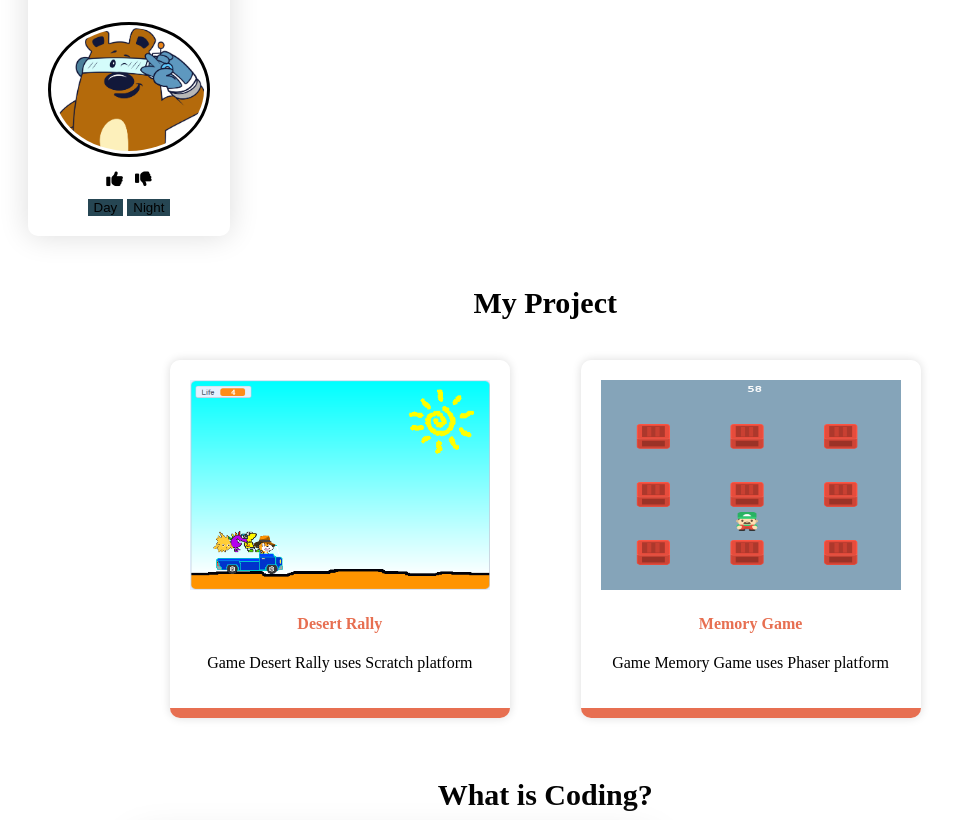
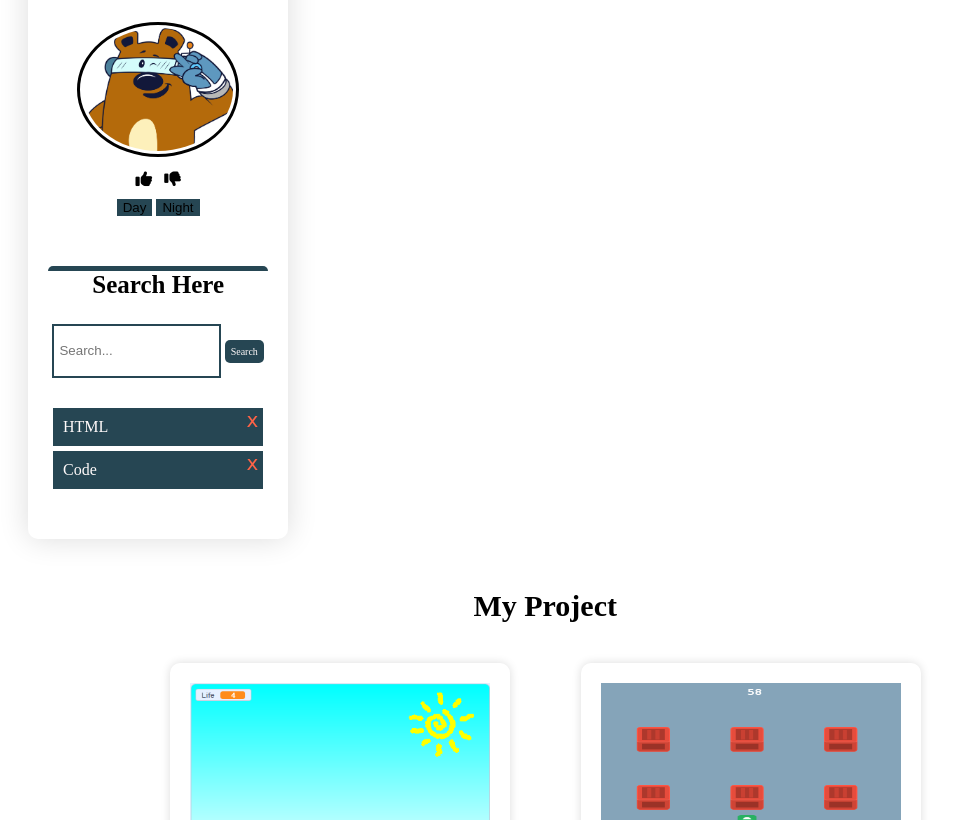
Before and after one commit to Cian-just/TimeDoor-Blog-Study, a plain HTML site: page index.html in a window 1280 px wide. Shown: the part 684-1504 px from the top of the page, without its empty margins (0-963 px from the left). Drawn offline with Linux system fonts and the light colour scheme.

Commit message:
update 1

```diff
--- a/index.css
+++ b/index.css
@@ -201,3 +201,48 @@ footer{
     color: #e76f51;
     font-weight: bold;
 }
+ul, li{
+    position: relative;
+}
+input{
+    width: 70%;
+    border: none;
+    background-color: rgb(255, 255, 255);
+    border: 2px solid rgb(38, 70, 83);
+    height: 40px;
+    margin: 0;
+    padding: 5px;
+}
+.addBtn{
+    width: 30%;
+    padding: 6px;
+    background-color: rgb(38, 70, 83);
+    margin: 0;
+    cursor: pointer;
+    color: snow;
+    height: 40px;
+    border-radius: 5px;
+    font-size: 10px;
+}
+.search-tags-list{
+    list-style: none;
+    margin: 30px 0;
+    padding: 0;
+}
+.search-tags-item {
+    margin: 5px;
+    padding: 10px;
+    background-color: rgb(38, 70, 83);
+    color: snow;
+    text-align: left;
+}
+.close {
+    position: absolute;
+    right: 0;
+    top: 0;
+    padding: 0 5px;
+    color: tomato;
+    font-family: 'Fredoka One', cursive;
+    cursor: pointer;
+    font-size: 20px;
+}
--- a/index.html
+++ b/index.html
@@ -21,7 +21,7 @@
         <main>
             <section id="jumbotron">
                 <div class="jumbotron">
-                    <h1 class="jumbotron-title">Get Programming Tips here!</h1>
+                    <h1 class="jumbotron-title" onmouseover="changeTitle(this)" onmouseout="changeTitleBack(this)">Get Programming Tips here!</h1>
                     <div class="header-flex">
                         <div>
                             <h2 class="jumbotron-text">Are you a newcomer in Programming? <br> Learn through <span style="color: #f4a261;">Simple </span> Game and Website!</h2>
@@ -42,7 +42,7 @@
                 </div>
                 <div class="main-content">
                     <aside>
-                        <div>
+                        <div class="profile">
                             <h3 class="aside-title">It's Cobee</h3>
                             <img class="pfp" src="images/cobee.png" alt="Cobee pfp" width="150px" height="auto">
                             <div class="toggle">
@@ -55,6 +55,17 @@
                             </div>
                             <button onclick="dayMode()">Day</button>
                             <button onclick="nightMode()">Night</button>
+                        </div>
+                        <div class="search-tags-container">
+                            <div class="input-tag">
+                                <h3 class="aside-title"> Search Here</h3>
+                                <input id="myInput" type="text" placeholder="Search...">
+                                <span class="addBtn" onclick="newElement()">Search</span>
+                            </div>
+                            <ul id="myUL"class="search-tags-list">
+                                <li class="search-tags-item">HTML</li>
+                                <li class="search-tags-item">Code</li>
+                            </ul>
                         </div>
                     </aside>
                 </div>
@@ -102,6 +113,6 @@
                 <p class="info-center">Copyright &copy; 2022. Cian. All rights reserved.</p>
             </div>
         </footer>
-        <script src="index.js"></script>
+        <script src="script.js"></script>
     </body>
 </html>
--- a/script.js
+++ b/script.js
@@ -30,13 +30,56 @@ function dislikeColor(){
     }
     this.classList.toggle("red")
 }
+function changeTitle(element){
+    element.innerHTML = "Create Simple Game And Website"
+}
+function changeTitleBack(element) {
+    element.innerHTML = "Get Programming Tips Here!";
+}
 function changeImage(element){
     document.getElementsByClassName("jumbotron-img");
-    replaceText[0].innerHTML = "Create Simple Game and Website";
-    element.setAttribute("src", "images/img-header2.pngimages/img-header2.png")
+    element.setAttribute("src", "images/img-header2.png")
 }
 function changeImageBack(element){
     document.getElementsByClassName("jumbotron-img");
-    replaceText[0].innerHTML = "Get Programming Tips Here";
     element.setAttribute("src", "images/img-header.png")
 }
+
+var myList = document.getElementsByTagName("li");
+var i;
+for (i=0; i<myList.length; i++){
+    var span = document.createElement("span")
+    span.innerHTML = "x"
+    myList[i].appendChild(span).setAttribute("class", "close");
+}
+
+var close = document.getElementsByClassName("close");
+var i;
+for(i=0; i<close.length; i++){
+    close[i].onclick = function(){
+        var div = this.parentElement;
+        div.style.display = "none"
+    }
+}
+
+function newElement(){
+    var li = document.createElement("li");
+    var inputValue = document.getElementById("myInput").value;
+    if(inputValue == `` || inputValue == ` `){
+        alert("Data cannot be empty!")
+    }else{
+        document.getElementById("myUL").appendChild(li).setAttribute("class", "search-tags-item");
+    }
+
+    document.getElementById("myInput").value = "";
+
+    var span = document.createElement("SPAN");
+    span.innerHTML = "x";
+    li.appendChild(span).setAttribute("class", "close");
+    for(i=0; i<close.length; i++){
+        close[i].onclick = function(){
+            var div = this.parentElement;
+            div.style.display = "none"
+        }
+    }
+}
```
